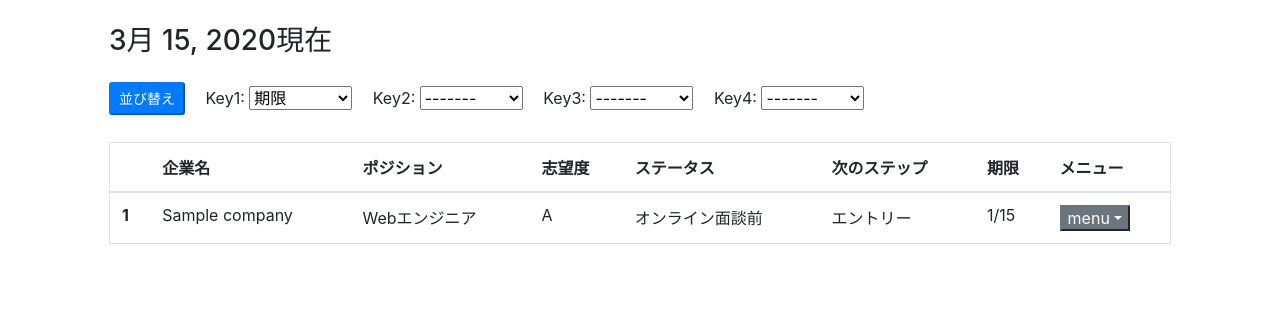
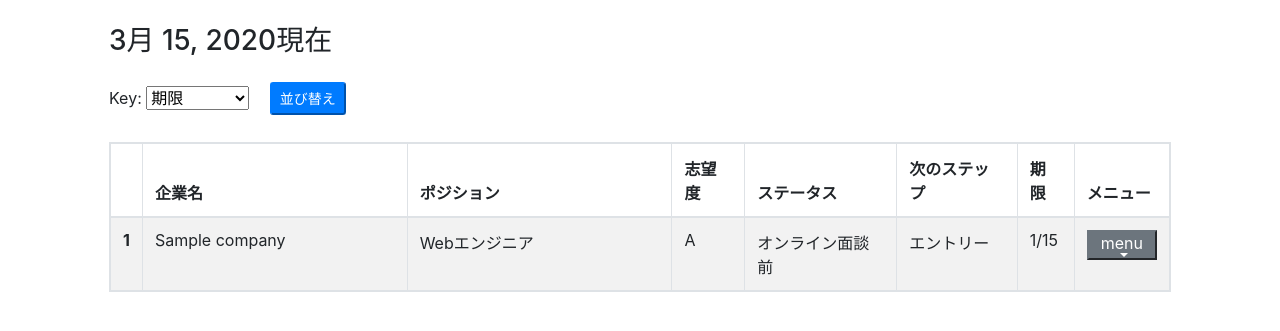
Before and after one commit to ShuheiKuriki/shukatsu_app, a Django app: page /company/list/deadline in a window 1280 px wide. Shown: the part 56-387 px from the top of the page. Run offline with Django 3.2, Linux system fonts and the light colour scheme; a user stored in the database is signed in; tables that the repository leaves empty hold one stand-in row (values such as "Sample post"); some libraries are stand-ins or nearby versions.

Commit message:
ソート、デザイン修正

```diff
--- a/company/forms.py
+++ b/company/forms.py
@@ -27,6 +27,4 @@
 
 class SortForm(forms.Form):
     keys = [('','-------'),('deadline','期限'),("position",'ポジション'),("desire",'志望度'),("status",'ステータス')]
-    key1 = forms.ChoiceField(choices=keys[1:],required=True)
-    for i in range(2,5):
-        exec('key'+str(i)+'=forms.ChoiceField(choices=keys,required=False)')
+    key = forms.ChoiceField(choices=keys[1:],required=True)
--- a/company/views.py
+++ b/company/views.py
@@ -17,17 +17,16 @@
 # Create your views here.
 
 def index(request):
-    return redirect('company:list', sort='deadline-desire')
+    return redirect('company:list', sort='deadline')
 
 @method_decorator(login_required, name='dispatch')
 class CompanyListView(ListView):
     model = Company
 
     def get_queryset(self):
-        keys = self.kwargs['sort'].split('-')
+        key = self.kwargs['sort']
         companies = Company.objects.filter(user=self.request.user)
-        for key in keys[::-1]:
-            companies = companies.order_by(key)
+        companies = companies.order_by(key)
         return companies
 
     def get_context_data(self, **kwargs):
@@ -38,13 +37,10 @@
 
 def sort(request):
     if request.method == "POST":
-        s = request.POST.get('key1')
-        for i in range(2,5):
-            if request.POST.get('key'+str(i)) != '':
-                s += '-'+request.POST.get('key'+str(i))
+        s = request.POST.get('key')
         return redirect('company:list', sort=s)
     else:
-        return redirect('company:list', sort='deadline-desire')
+        return redirect('company:list', sort='deadline')
 
 @method_decorator(login_required, name='dispatch')
 class CompanyCreateView(CreateView):
--- a/templates/company/company_list.html
+++ b/templates/company/company_list.html
@@ -5,14 +5,15 @@
 <h3>{{date}}現在</h3>
 <form class='mt-4' method="POST" action="{% url 'company:sort' %}">
   {% csrf_token %}
+  {% for field in form %}
+    <span class='mr-3'>{{ field.label_tag }} {{ field }}</span>
+  {% endfor %}
   <button class="btn-sm btn-primary" type="submit">並び替え</button>
-  {% for field in form %}
-    <span class='ml-3'>{{ field.label_tag }} {{ field }}</span>
-  {% endfor %}
 </form>
 {% endblock %}
 {% block content2 %}
-        <table class='table border col-12'>
+    <!-- xs -->
+        <table class='table table-sm table-striped table-bordered table-responsive d-block d-xl-none'>
           <thead>
             <tr>
               <th scope='col'></th>
@@ -36,7 +37,7 @@
                 <td>{{ company.next }}</td>
                 <td>{{ company.deadline.month }}/{{ company.deadline.day }}</td>
                 <td>
-                  <div class="d-none d-lg-block dropdown">
+                  <div class="d-block d-xl-none dropleft">
                     <button type="button" class="btn-xs btn-secondary dropdown-toggle" data-toggle="dropdown"><span class="caret"></span>menu</button>
                     <ul class="dropdown-menu" role="menu">
                       <li><a class='btn btn-warning btn-block' href="{% url 'company:info' company.id %}">企業情報</a></li>
@@ -44,7 +45,37 @@
                       <li><a class='btn btn-danger btn-block' href="{% url 'company:delete' company.id %}?next={{ request.get_full_path }}">削除</a></li>
                     </ul>
                   </div>
-                  <div class="d-block d-lg-none dropleft">
+                </td>
+              </tr>
+            {% endfor %}
+          </tbody>
+        </table>
+    <!-- xl -->
+        <table class='table table-striped table-bordered d-none d-xl-block'>
+          <thead>
+            <tr>
+              <th scope='col'></th>
+              <th class="w-25" scope='col'>企業名<span class='text-danger'></span></th>
+              <th class="w-25" scope='col'>ポジション</th>
+              <th scope='col'>志望度</th>
+              <th scope='col'>ステータス</th>
+              <th scope='col'>次のステップ</th>
+              <th scope='col'>期限</th>
+              <th scope='col'>メニュー</th>
+            </tr>
+          </thead>
+          <tbody>
+            {% for company in company_list %}
+              <tr>
+                <th name="num_data" scope='row'>{{ forloop.counter }}</th>
+                <td>{{ company.name }}</td>
+                <td>{{ company.position }}</td>
+                <td>{{ company.desire }}</td>
+                <td>{{ company.status }}</td>
+                <td>{{ company.next }}</td>
+                <td>{{ company.deadline.month }}/{{ company.deadline.day }}</td>
+                <td>
+                  <div class="d-none d-xl-block dropdown">
                     <button type="button" class="btn-xs btn-secondary dropdown-toggle" data-toggle="dropdown"><span class="caret"></span>menu</button>
                     <ul class="dropdown-menu" role="menu">
                       <li><a class='btn btn-warning btn-block' href="{% url 'company:info' company.id %}">企業情報</a></li>
```
